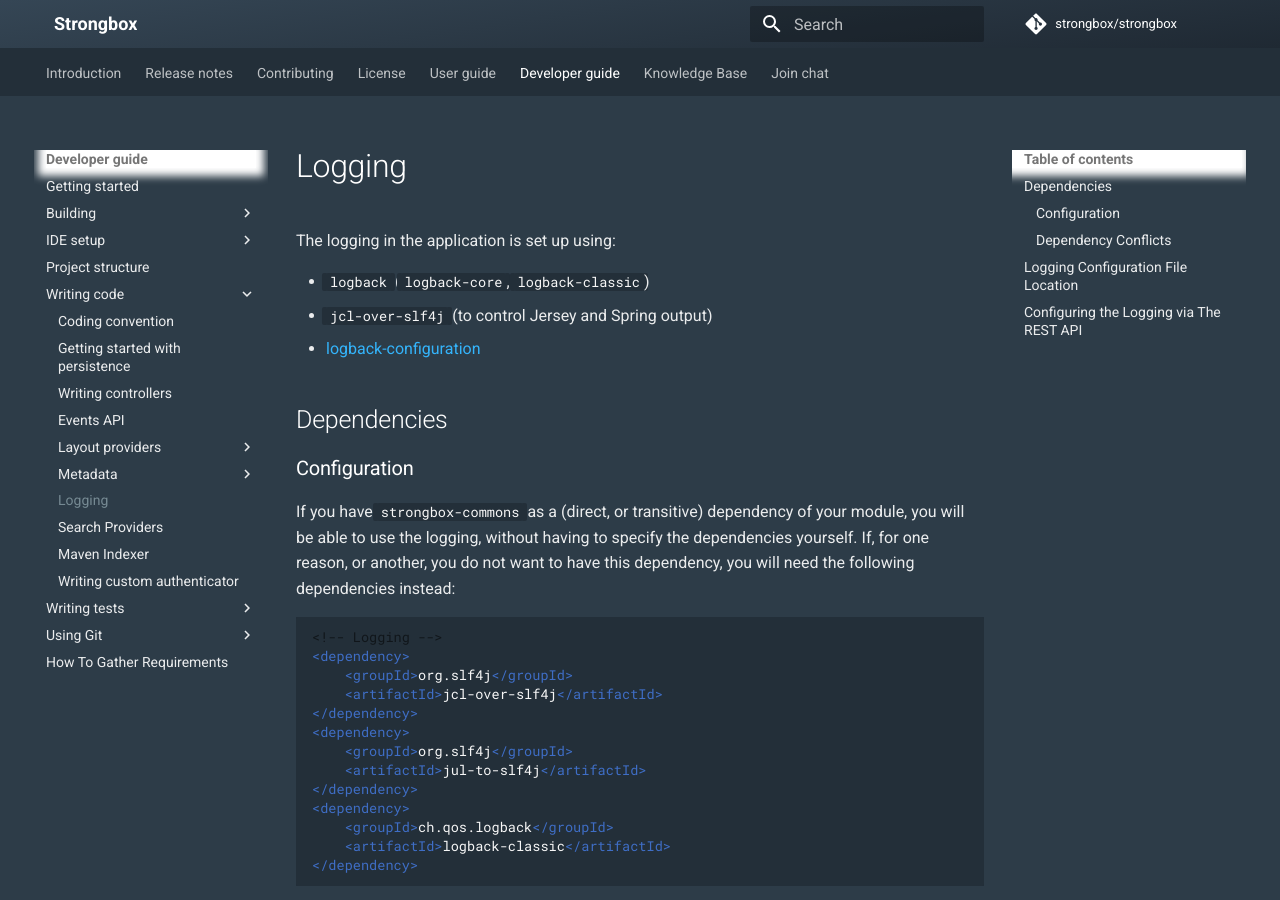
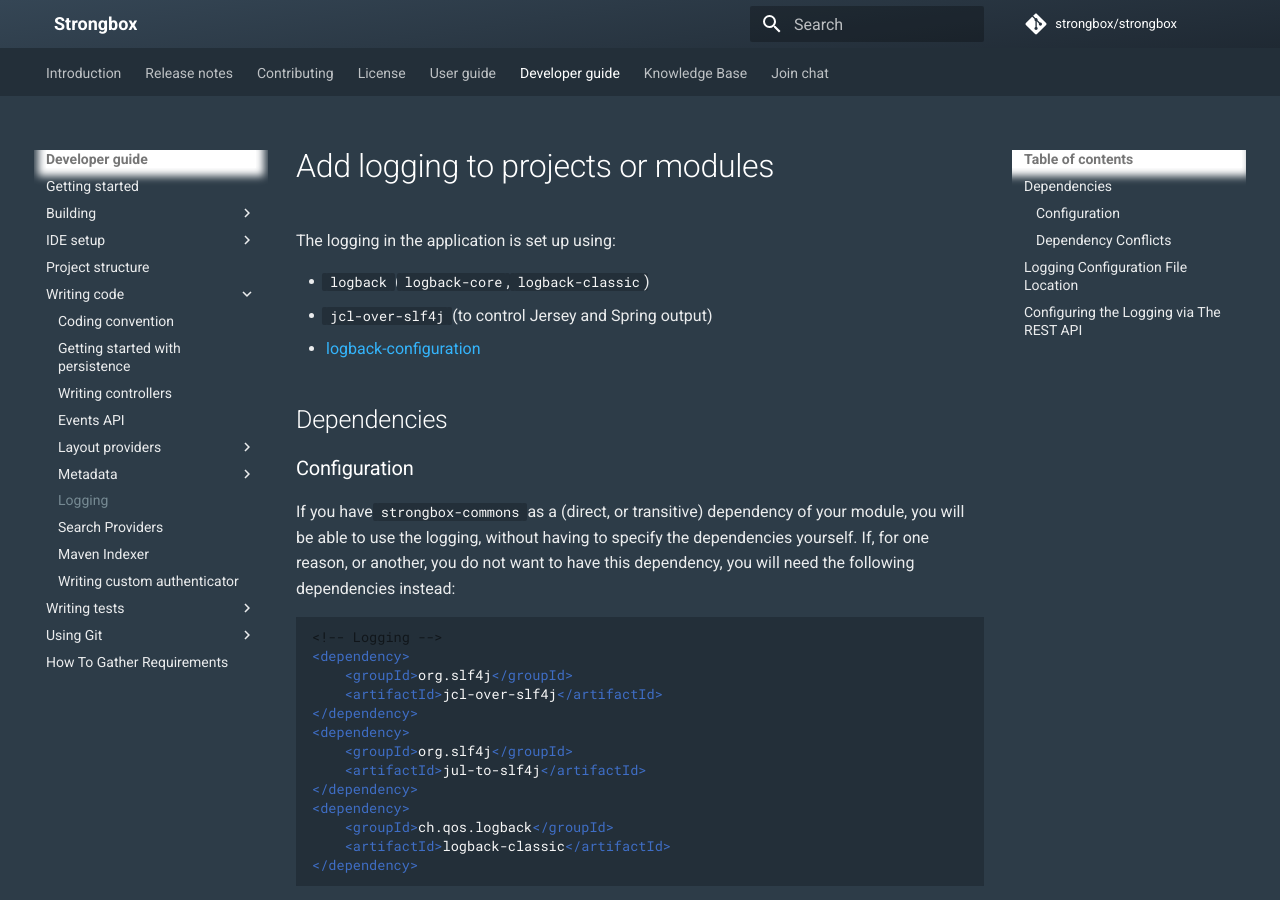
Before and after one commit to strongbox/strongbox-docs, an MkDocs documentation site: the page built from docs/developer-guide/add-logging.md, in a window 1280 px wide and 900 px high. Built offline with MkDocs 1.6.1 and Material for MkDocs 9.7.7, drawn with Linux system fonts in a browser that asks for light colours; comment, search, counter and statistics services are not loaded.

Commit message:
Changed page title to be in sync with filename.

```diff
--- a/docs/developer-guide/add-logging.md
+++ b/docs/developer-guide/add-logging.md
@@ -1,4 +1,4 @@
-# Logging
+# Add logging to projects or modules
 
 The logging in the application is set up using:
 
```
